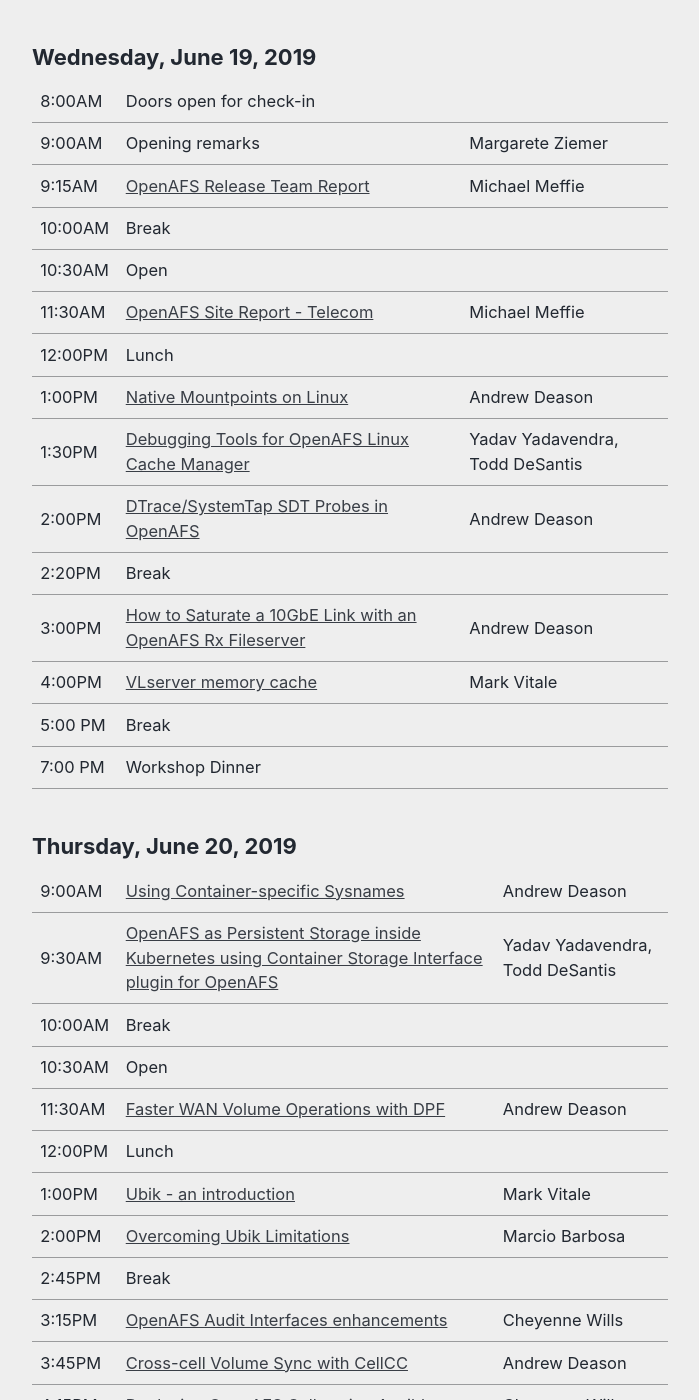
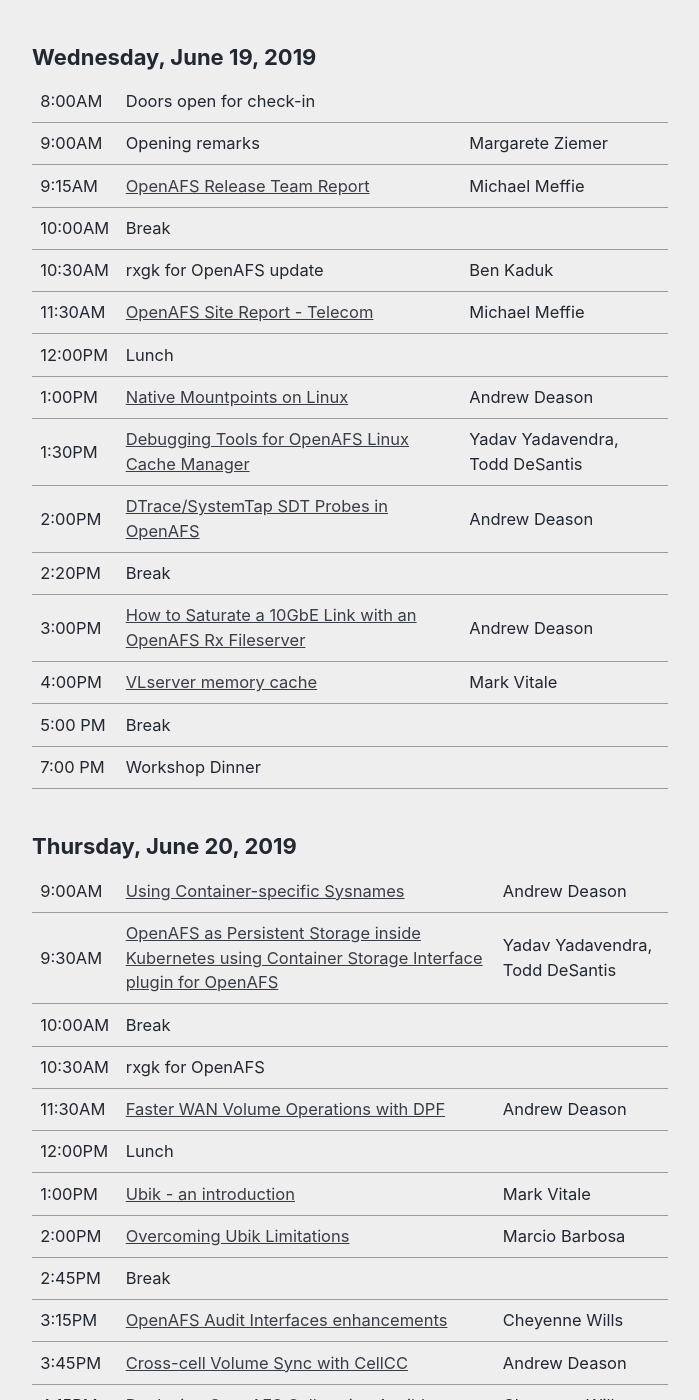
Before and after one commit to openafsfoundation/openafs-workshop.org, a Jekyll site: the page built from _pages/2019/schedule.md, in a window 1280 px wide and 1400 px high, scrolled down 509 px. Shown: the whole window, without its empty margins (290-989 px from the left). Built offline with Jekyll 4.4.1, drawn with Linux system fonts in a browser that asks for light colours; cached includes are drawn as plain includes; nearby versions of some CDN libraries.

Commit message:
2019: add rxgk topic

```diff
--- a/_pages/2019/schedule.md
+++ b/_pages/2019/schedule.md
@@ -29,7 +29,8 @@
         title: Break
 
       - time: 10:30AM
-        title: Open
+        presenter: Ben Kaduk
+        title: rxgk for OpenAFS update
 
       - time: 11:30AM
         title: OpenAFS Site Report - Telecom
@@ -90,7 +91,7 @@
         title: Break
 
       - time: 10:30AM
-        title: Open
+        title: rxgk for OpenAFS
 
       - time: 11:30AM
         title: Faster WAN Volume Operations with DPF
```
